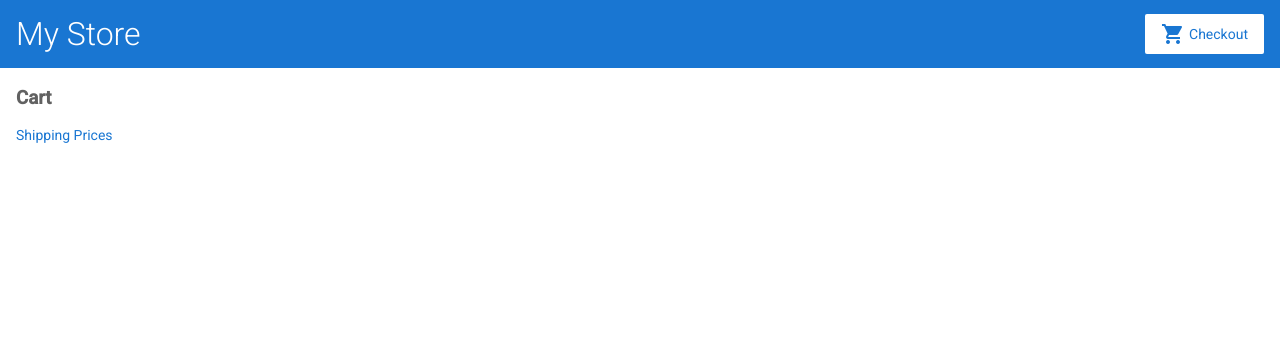
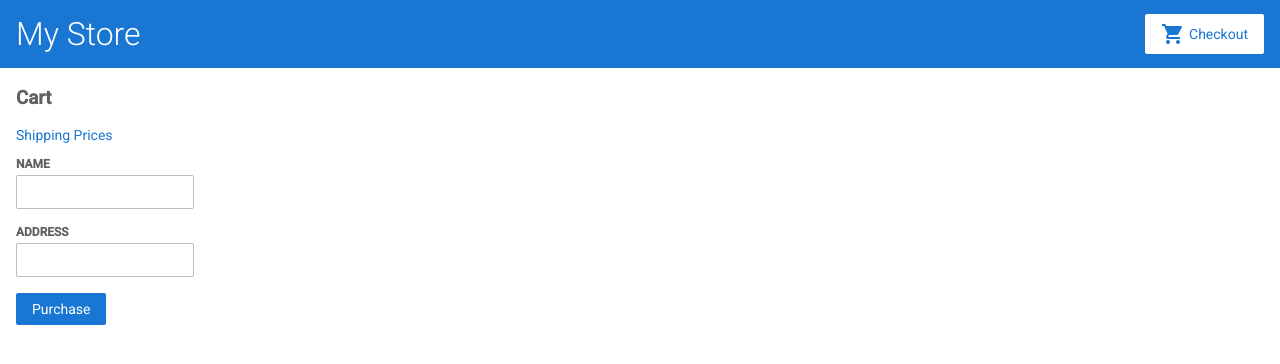
Before and after one commit to littlehorseboy/angular-beginner, an Angular app: page /cart in a window 1280 px wide. Shown: the top 364 px of the page. Built offline with nearby package versions, Linux system fonts and the light colour scheme.

Commit message:
feat: app.module.ts ReactiveFormsModul cart.component.ts FormBuilder formBuider.group({}) cart.component.html [formGroup] (ngSubmit)

```diff
--- a/src/app/app.module.ts
+++ b/src/app/app.module.ts
@@ -1,5 +1,6 @@
+import { NgModule } from '@angular/core';
 import { BrowserModule } from '@angular/platform-browser';
-import { NgModule } from '@angular/core';
+import { ReactiveFormsModule } from '@angular/forms';
 import { HttpClientModule } from '@angular/common/http';
 import { BrowserAnimationsModule } from '@angular/platform-browser/animations';
 
@@ -24,6 +25,7 @@ import { ShippingComponent } from './shipping/shipping.component';
   ],
   imports: [
     BrowserModule,
+    ReactiveFormsModule,
     HttpClientModule,
     BrowserAnimationsModule,
     AppRoutingModule,
--- a/src/app/cart/cart.component.html
+++ b/src/app/cart/cart.component.html
@@ -8,3 +8,17 @@
   <span>{{ item.name }}</span>
   <span>{{ item.price | currency }}</span>
 </div>
+
+<form [formGroup]="checkoutForm" (ngSubmit)="onSubmit(checkoutForm.value)">
+  <div>
+    <label for="name">Name</label>
+    <input id="name" formControlName="name" />
+  </div>
+
+  <div>
+    <label for="address">Address</label>
+    <input id="address" formControlName="address" />
+  </div>
+
+  <button type="submit" class="button">Purchase</button>
+</form>
--- a/src/app/cart/cart.component.ts
+++ b/src/app/cart/cart.component.ts
@@ -1,4 +1,5 @@
 import { Component, OnInit } from '@angular/core';
+import { FormBuilder } from '@angular/forms';
 import { CartService } from '../cart.service';
 
 @Component({
@@ -8,12 +9,26 @@ import { CartService } from '../cart.service';
 })
 export class CartComponent implements OnInit {
   items;
+  checkoutForm;
 
   constructor(
     private cartService: CartService,
-  ) { }
+    private formBuider: FormBuilder,
+  ) {
+    this.checkoutForm = this.formBuider.group({
+      name: '',
+      address: '',
+    });
+  }
 
   ngOnInit(): void {
     this.items = this.cartService.getItems();
   }
+
+  onSubmit(customerData) {
+    console.warn('Your order has been submitted', customerData);
+
+    this.items = this.cartService.clearCart();
+    this.checkoutForm.reset();
+  }
 }
```
